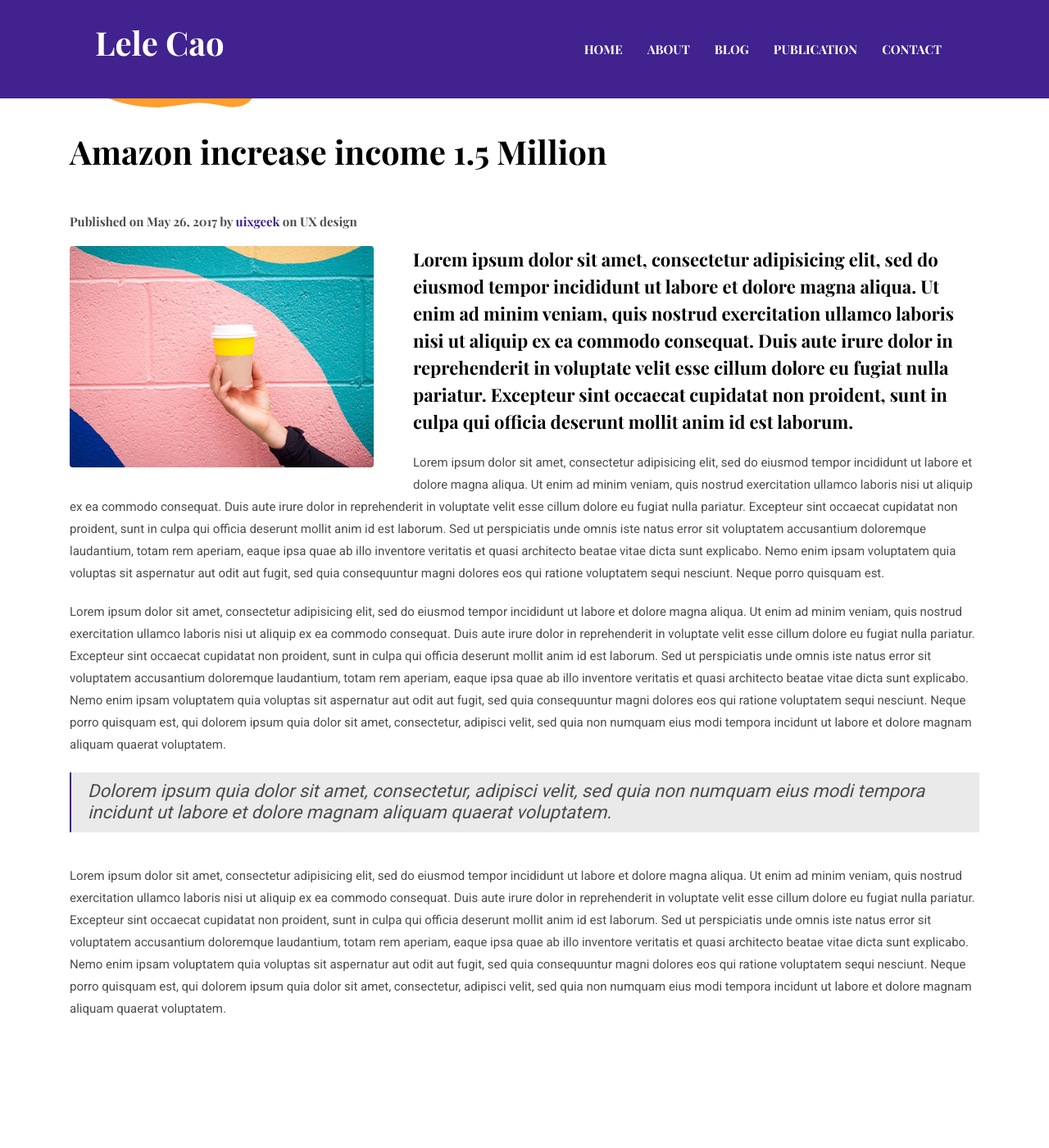
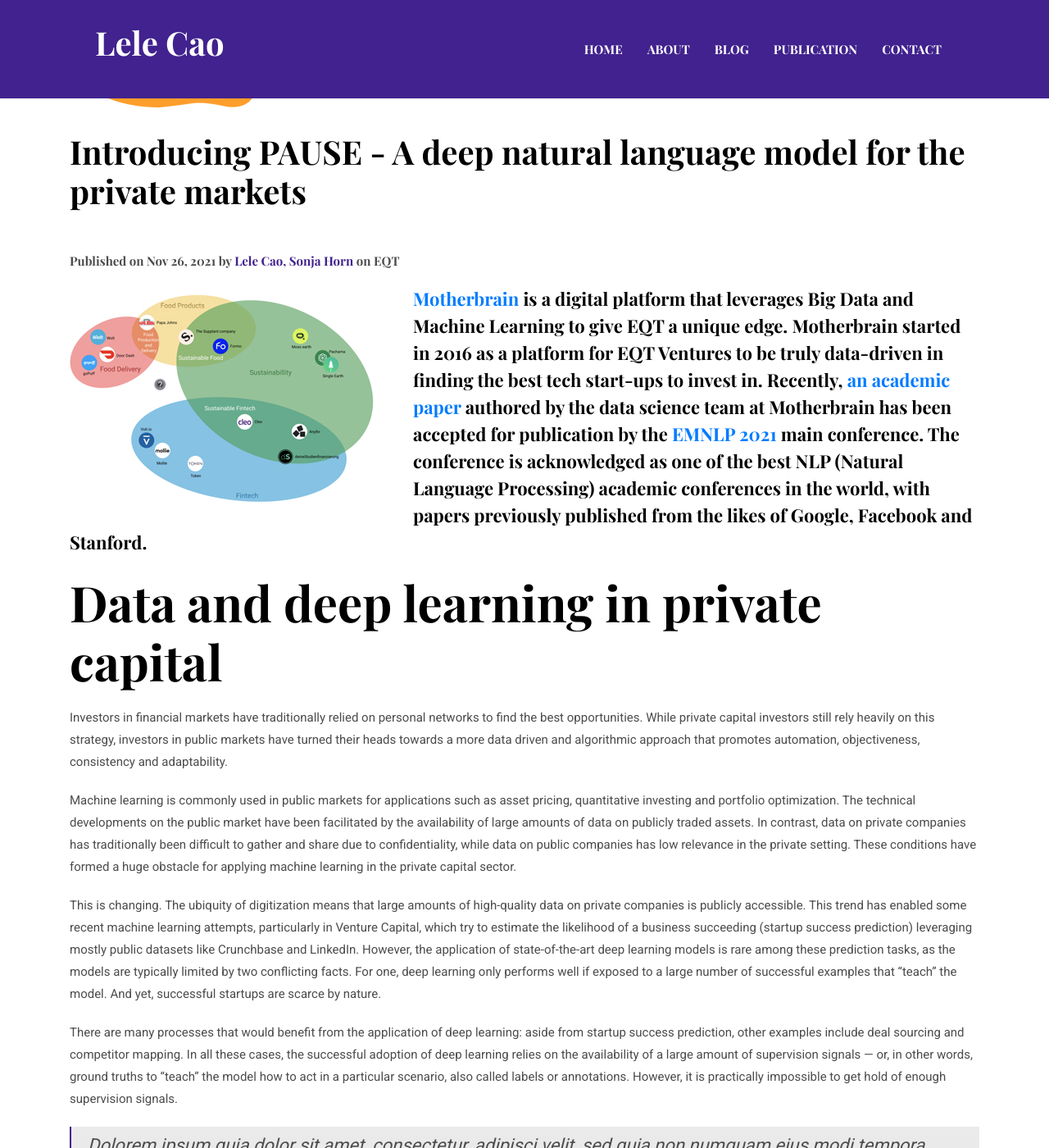
Before and after one commit to vishalbelsare/caolele.github.io, a Jekyll site: the page built from _posts/2017-05-26-amazon-increase-income-1.5-million copy 2.markdown, in a window 1280 px wide and 1400 px high, scrolled down 423 px. Shown: the whole window at 82% size. Built offline with Jekyll 4.4.1, drawn with Linux system fonts in a browser that asks for light colours; some of the changed text lies outside the part shown.

Commit message:
first blog test

```diff
--- a/_posts/2017-05-26-amazon-increase-income-1.5-million copy 2.markdown
+++ b/_posts/2017-05-26-amazon-increase-income-1.5-million copy 2.markdown
@@ -1,18 +1,40 @@
 ---
 layout: post
-title:  Amazon increase income 1.5 Million
-date:   2017-05-26 15:05:55 +0300
-image:  /assets/images/blog/post-5.jpg
-author: uixgeek
-tags:   UX design
+title:  Introducing PAUSE - A deep natural language model for the private markets
+date:   2021-11-26 15:05:55 +0300
+image:  /assets/images/blog/pause.jpg
+author: Lele Cao, Sonja Horn
+tags:   EQT
 ---
 
-**Lorem ipsum dolor sit amet, consectetur adipisicing elit, sed do eiusmod tempor incididunt ut labore et dolore magna aliqua. Ut enim ad minim veniam, quis nostrud exercitation ullamco laboris nisi ut aliquip ex ea commodo consequat. Duis aute irure dolor in reprehenderit in voluptate velit esse cillum dolore eu fugiat nulla pariatur. Excepteur sint occaecat cupidatat non proident, sunt in culpa qui officia deserunt mollit anim id est laborum.**
+**[Motherbrain](https://eqtgroup.com/motherbrain) is a digital platform that leverages Big Data and Machine Learning to give EQT a unique edge. Motherbrain started in 2016 as a platform for EQT Ventures to be truly data-driven in finding the best tech start-ups to invest in. Recently, [an academic paper](https://aclanthology.org/2021.emnlp-main.791/) authored by the data science team at Motherbrain has been accepted for publication by the [EMNLP 2021](https://2021.emnlp.org/) main conference. The conference is acknowledged as one of the best NLP (Natural Language Processing) academic conferences in the world, with papers previously published from the likes of Google, Facebook and Stanford.**
 
-Lorem ipsum dolor sit amet, consectetur adipisicing elit, sed do eiusmod tempor incididunt ut labore et dolore magna aliqua. Ut enim ad minim veniam, quis nostrud exercitation ullamco laboris nisi ut aliquip ex ea commodo consequat. Duis aute irure dolor in reprehenderit in voluptate velit esse cillum dolore eu fugiat nulla pariatur. Excepteur sint occaecat cupidatat non proident, sunt in culpa qui officia deserunt mollit anim id est laborum. Sed ut perspiciatis unde omnis iste natus error sit voluptatem accusantium doloremque laudantium, totam rem aperiam, eaque ipsa quae ab illo inventore veritatis et quasi architecto beatae vitae dicta sunt explicabo. Nemo enim ipsam voluptatem quia voluptas sit aspernatur aut odit aut fugit, sed quia consequuntur magni dolores eos qui ratione voluptatem sequi nesciunt. Neque porro quisquam est.
+## Data and deep learning in private capital
 
-Lorem ipsum dolor sit amet, consectetur adipisicing elit, sed do eiusmod tempor incididunt ut labore et dolore magna aliqua. Ut enim ad minim veniam, quis nostrud exercitation ullamco laboris nisi ut aliquip ex ea commodo consequat. Duis aute irure dolor in reprehenderit in voluptate velit esse cillum dolore eu fugiat nulla pariatur. Excepteur sint occaecat cupidatat non proident, sunt in culpa qui officia deserunt mollit anim id est laborum. Sed ut perspiciatis unde omnis iste natus error sit voluptatem accusantium doloremque laudantium, totam rem aperiam, eaque ipsa quae ab illo inventore veritatis et quasi architecto beatae vitae dicta sunt explicabo. Nemo enim ipsam voluptatem quia voluptas sit aspernatur aut odit aut fugit, sed quia consequuntur magni dolores eos qui ratione voluptatem sequi nesciunt. Neque porro quisquam est, qui dolorem ipsum quia dolor sit amet, consectetur, adipisci velit, sed quia non numquam eius modi tempora incidunt ut labore et dolore magnam aliquam quaerat voluptatem.
+Investors in financial markets have traditionally relied on personal networks to find the best opportunities. While private capital investors still rely heavily on this strategy, investors in public markets have turned their heads towards a more data driven and algorithmic approach that promotes automation, objectiveness, consistency and adaptability.
+
+Machine learning is commonly used in public markets for applications such as asset pricing, quantitative investing and portfolio optimization. The technical developments on the public market have been facilitated by the availability of large amounts of data on publicly traded assets. In contrast, data on private companies has traditionally been difficult to gather and share due to confidentiality, while data on public companies has low relevance in the private setting. These conditions have formed a huge obstacle for applying machine learning in the private capital sector.
+
+This is changing. The ubiquity of digitization means that large amounts of high-quality data on private companies is publicly accessible. This trend has enabled some recent machine learning attempts, particularly in Venture Capital, which try to estimate the likelihood of a business succeeding (startup success prediction) leveraging mostly public datasets like Crunchbase and LinkedIn. However, the application of state-of-the-art deep learning models is rare among these prediction tasks, as the models are typically limited by two conflicting facts. For one, deep learning only performs well if exposed to a large number of successful examples that “teach” the model. And yet, successful startups are scarce by nature.
+
+There are many processes that would benefit from the application of deep learning: aside from startup success prediction, other examples include deal sourcing and competitor mapping. In all these cases, the successful adoption of deep learning relies on the availability of a large amount of supervision signals — or, in other words, ground truths to “teach” the model how to act in a particular scenario, also called labels or annotations. However, it is practically impossible to get hold of enough supervision signals.
 
 > Dolorem ipsum quia dolor sit amet, consectetur, adipisci velit, sed quia non numquam eius modi tempora incidunt ut labore et dolore magnam aliquam quaerat voluptatem.
 
-Lorem ipsum dolor sit amet, consectetur adipisicing elit, sed do eiusmod tempor incididunt ut labore et dolore magna aliqua. Ut enim ad minim veniam, quis nostrud exercitation ullamco laboris nisi ut aliquip ex ea commodo consequat. Duis aute irure dolor in reprehenderit in voluptate velit esse cillum dolore eu fugiat nulla pariatur. Excepteur sint occaecat cupidatat non proident, sunt in culpa qui officia deserunt mollit anim id est laborum. Sed ut perspiciatis unde omnis iste natus error sit voluptatem accusantium doloremque laudantium, totam rem aperiam, eaque ipsa quae ab illo inventore veritatis et quasi architecto beatae vitae dicta sunt explicabo. Nemo enim ipsam voluptatem quia voluptas sit aspernatur aut odit aut fugit, sed quia consequuntur magni dolores eos qui ratione voluptatem sequi nesciunt. Neque porro quisquam est, qui dolorem ipsum quia dolor sit amet, consectetur, adipisci velit, sed quia non numquam eius modi tempora incidunt ut labore et dolore magnam aliquam quaerat voluptatem.
+## Leveraging deep learning for competitor mapping
+
+Competitor mapping relies on properly measuring the relatedness between any two companies, which typically involves qualitative analysis of textual descriptions to identify similar companies to the target. Automating this process could save time, ensure accuracy, and help identify companies that might otherwise be missed.
+
+A way to automate this work is to train some kind of model to output similarity between a pair of companies based on their textual descriptions. There are existing approaches to achieve this using public data that contains generic texts from sources like wikipedia and news articles. However, without training the model on company descriptions, the model will easily fail to distinguish between "a user-friendly financial platform managed via cloud infrastructure" and "a cloud infrastructure provider that is financially friendly". A general model that is trained using only public data might think these two companies are very similar, when in practice they belong to entirely different business sectors.
+
+Training a state-of-the-art, expert model to understand company descriptions involves annotating the descriptors to indicate relatedness. It’s a time consuming process. Using rough figures, to properly train a deep learning model one might need one million annotations. Assuming it takes 30 seconds to manually annotate if two companies are related, obtaining that one million annotations would take 347 days. Nearly a whole year before it’s even possible to train a model to undertake the competitor mapping. So, the data science team asked themselves:
+
+> Is there a way to apply deep learning in a way that allows Motherbrain to leverage an entire company dataset, not just annotated descriptors?
+
+## Yes, there is!
+
+PAUSE — Positive and Annealed Unlabeled Sentence Embedding — generates numerical representations from company descriptions, enabling a measurement of closeness between any two companies. It uses an entire dataset, not just annotated descriptors, meaning the model needs far fewer supervision signals to undertake the competitor mapping task successfully. In practise, the proposed method requires about 5–10% of the annotated descriptors. Using the earlier calculation, enabling training models for competitor mapping can be completed in a matter of weeks, rather than 12 months.
+
+The model is best-in-class at generating the correct representations without relying heavily on pre-existing annotations by investment professionals, as other high performing models do. But it is not just improving competitor mapping: PAUSE can be applied to countless applications in private capital because it solves the biggest issue in applying deep learning to the industry — lack of annotations.
+
+To learn more about PAUSE and how it works, please read our [Medium article](https://medium.com/eqtventures/introducing-pause-a-deep-natural-language-model-for-the-private-markets-55f27033115) or watch the [presentation video](https://underline.io/lecture/37659-pause-positive-and-annealed-unlabeled-sentence-embedding).
```
Also changed, not shown: _pages/blog.html (+0 -13 lines), assets/images/blog/pause.jpg (added), assets/images/blog/post-5.jpg (deleted).
